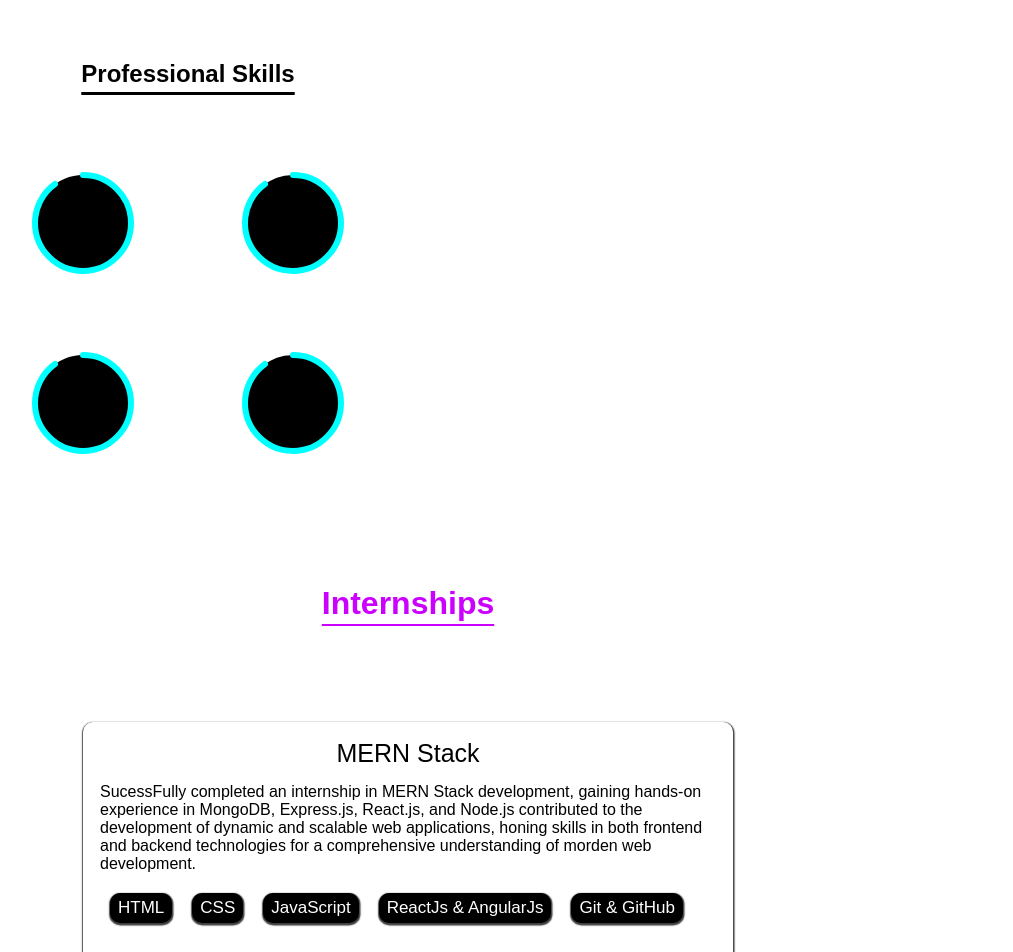
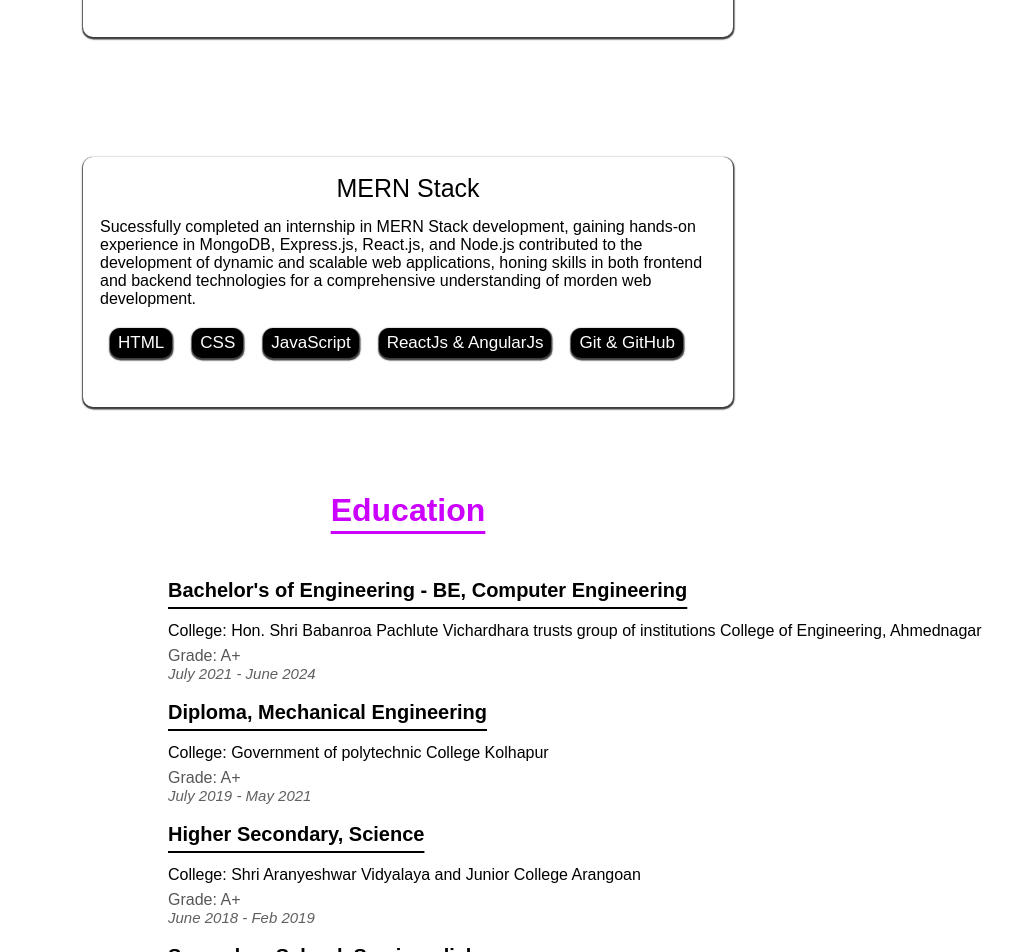
Before and after one commit to vaibhavgaikwad8476/Personal-portfolio, a React (Create React App) app: page /AboutMe in a window 1280 px wide. Shown: the part 800-1752 px from the top of the page, without its empty margins (232-1245 px from the left). Built offline with nearby package versions, Linux system fonts and the light colour scheme.

Commit message:
File Changes

```diff
--- a/src/AboutUs/About.css
+++ b/src/AboutUs/About.css
@@ -14,7 +14,7 @@ section{
 }
 .myskillbox1 {
     width: 600px;
-    height: auto; /* Change to 'auto' for dynamic height based on content */
+    height: auto;
     padding: 75px 90px;
     margin-left: 120px;
   }
@@ -193,7 +193,7 @@ position: relative;
     width: 120px;
     height: 160px;
 }
-.radial-bars .radial-bar .progress-bar{
+.radial-bars .radial-bar .progressbar{
     stroke-width: 10;
     stop-color: black;
     fill: transparent;
@@ -250,6 +250,9 @@ position: relative;
 .percentage{
     color: black;
 }
+.subheading{
+    color: black;
+}
 .radial-bar .percentage{
     position: absolute;
     top: 50%;
@@ -273,7 +276,7 @@ position: relative;
     opacity: 0;
 }
 .progress-line {
-    position: relative; /* Add this line */
+    position: relative;
     border-radius: 10px;
     width: 100%;
     height: 5px;
@@ -282,6 +285,7 @@ position: relative;
     transform: scale(0);
     transform-origin: left;
 }
+
 
 /* Edication and internahip */
 
@@ -294,7 +298,7 @@ position: relative;
     color:rgb(204, 0, 255);
 }
 .educations{
-    margin-left: 200px;
+    margin-left: 400px;
 }
 .Subeduhead{
     text-decoration: underline;
@@ -306,11 +310,10 @@ position: relative;
 }
 #grade{
     color: rgb(88, 87, 87);
-    margin-top: 5px;
+    margin-top: 7px;
 }
 .courseyear{
     color: rgb(97, 96, 96);
-    /* padding-top: 25px; */
     font-size: 15px;
 }
 .professionalskill{
@@ -338,7 +341,7 @@ position: relative;
         box-shadow: 0.3px 1.2px 1.2px 1.2px rgb(62, 61, 61);
         border: none;
         border-radius: 10px;
-        height: 300px;
+        height: 250px;
         width: 650px;
         margin-top: 50px;
         padding: 17px;
--- a/src/AboutUs/AboutMe.js
+++ b/src/AboutUs/AboutMe.js
@@ -1,13 +1,13 @@
 import React from 'react';
 import './About.css';
 import Navbar from '../Navbar/Navbar';
-import ProgressBar from 'react-bootstrap/ProgressBar';
+// import ProgressBar from 'react-bootstrap/ProgressBar';
 
 function AboutMe() {
   return (
     <>
       <Navbar />
-      <div id="skills">
+      {/* <div id="skills">
         <h1 className='heading-name'>My skills</h1>
         <section>
           <div class="myskillbox1">
@@ -18,7 +18,7 @@ function AboutMe() {
                 <div class="info">
                   <span>HTML</span>
                 </div>
-                <ProgressBar now={60}/>
+                <ProgressBar now={60} />
                 <div class="progress-line html">
                   <span></span>
                 </div>
@@ -70,7 +70,7 @@ function AboutMe() {
 
               <div class="radial-bar">
                 <svg x="0" y="0" viewBox="0 0 200 200">
-                <circle class="pragress-bar" cx="100" cy="100" r="80"></circle>
+                  <circle class="pragressbar" cx="100" cy="100" r="80"></circle>
                   <circle class="path path-1" cx="100" cy="100" r="80"></circle>
                   <div class="percentage">90%</div>
                   <div class="subheading">creativity</div>
@@ -79,7 +79,7 @@ function AboutMe() {
 
               <div class="radial-bar">
                 <svg x="0" y="0" viewBox="0 0 200 200">
-                <circle class="pragress-bar" cx="100" cy="100" r="80"></circle>
+                  <circle class="pragressbar" cx="100" cy="100" r="80"></circle>
                   <circle class="path path-1" cx="100" cy="100" r="80"></circle>
                   <div class="percentage">65%</div>
                   <div class="subheading">Communication</div>
@@ -88,7 +88,7 @@ function AboutMe() {
 
               <div class="radial-bar">
                 <svg x="0" y="0" viewBox="0 0 200 200">
-                <circle class="pragress-bar" cx="100" cy="100" r="80"></circle>
+                  <circle class="pragressbar" cx="100" cy="100" r="80"></circle>
                   <circle class="path path-1" cx="100" cy="100" r="80"></circle>
                   <div class="percentage">50%</div>
                   <div class="subheading">Problem Solving</div>
@@ -97,7 +97,7 @@ function AboutMe() {
 
               <div class="radial-bar">
                 <svg x="0" y="0" viewBox="0 0 200 200">
-                <circle class="pragress-bar" cx="100" cy="100" r="80"></circle>
+                  <circle class="pragressbar" cx="100" cy="100" r="80"></circle>
                   <circle class="path path-1" cx="100" cy="100" r="80"></circle>
                   <div class="percentage">80%</div>
                   <div class="subheading">TeamWork</div>
@@ -107,20 +107,15 @@ function AboutMe() {
             </div>
           </div>
         </section>
-      </div>
+      </div> */}
 
       <div>
         <h1 id="internshipHeading">Internships</h1>
 
         <div class="internDetails">
           <div class="internCards">
-            <p id="mernstack">MERN Stack</p>
-            SucessFully completed an internship in MERN Stack development, gaining hands-on experience in MongoDB, Express.js, React.js, and Node.js contributed to the development of dynamic and scalable web applications, honing skills in both frontend and backend technologies for a comprehensive understanding of morden web development.<br></br>
-            <button class="mernstackbtn">HTML</button>
-            <button class="mernstackbtn">CSS</button>
-            <button class="mernstackbtn">JavaScript</button>
-            <button class="mernstackbtn">ReactJs & AngularJs</button>
-            <button class="mernstackbtn">Git & GitHub</button>
+            <p id="mernstack">IDz Internship</p>
+            During my internship at IDZ, my role primarily involved serving as a network operator. This entailed managing and monitoring network sysytems, ensuring seamless connectivity, and troubleshooting any issues that arose. I gained invaluable hands-on-experience in configuring and maintaining network infrastructure, which deepened my understanding of networking principles and protocols. additionally, I collaborated closely with fellow team members, honing my tearwork and communication skills in a professional environment. My time at IDZ not only expanded my technical expertise but also provided me with practical insights into the dynamic field of network operations.<br></br>
           </div>
 
           <div class="internCards">
@@ -128,6 +123,16 @@ function AboutMe() {
             In Microsoft Fundamentals, focusing on cloud compuding, virtualization, and foundational Azure services to contribute to innovation and efficient clous-based solutions.<br></br>
             <button class="mernstackbtn">Cloud Computing</button>
             <button class="mernstackbtn">Azure Services</button>
+          </div>
+
+          <div class="internCards">
+          <p id="mernstack">MERN Stack</p>
+            Sucessfully completed an internship in MERN Stack development, gaining hands-on experience in MongoDB, Express.js, React.js, and Node.js contributed to the development of dynamic and scalable web applications, honing skills in both frontend and backend technologies for a comprehensive understanding of morden web development.<br></br>
+            <button class="mernstackbtn">HTML</button>
+            <button class="mernstackbtn">CSS</button>
+            <button class="mernstackbtn">JavaScript</button>
+            <button class="mernstackbtn">ReactJs & AngularJs</button>
+            <button class="mernstackbtn">Git & GitHub</button>
           </div>
         </div>
       </div>
@@ -139,7 +144,7 @@ function AboutMe() {
             <h3 class="Subeduhead">Bachelor's of  Engineering - BE, Computer Engineering</h3>
             <div class="educationDescription">
               <p>College: Hon. Shri Babanroa Pachlute Vichardhara trusts group of institutions College of Engineering, Ahmednagar</p>
-            <p class="grade">Grade: A+</p>
+              <p id="grade">Grade: A+</p>
               <i class="courseyear">July 2021 - June 2024</i>
 
             </div>
--- a/src/Home/Home.js
+++ b/src/Home/Home.js
@@ -14,12 +14,12 @@ function Home() {
                 <div className='container1'>
                     <div className='heading-container'>
                         <p className='heading'>Hello, <br />
-                            <span>I'm <span id="myName">Vaibhav Gaikwad</span> pursuing BE from SPPU, Pune</span>
+                            <span>I'm <span id="myName">Vaibhav Gaikwad</span> pursuing BE from Savitribai Phule Pune University.</span>
                         </p>
-                        <div className='typed-out'> "Front end Developer"</div>
+                        {/* <div className='typed-out'> "Front end Developer"</div> */}
                     </div>
                     <span id="description">
-                        👋 Hi, I'm Vaibhav Gaikwad, a front-end developer passionate about crafting visually appealing and user-friendly websites. With expertise in HTML, CSS, and JavaScript, I specialize in turning design concepts into seamless digital experiences. My tech stack includes React and Angular.js, and I'm always exploring new tools to enhance my skills. Let's connect and explore how I can bring your ideas to life! 🚀
+                        👋 Hi, I'm front-end developer passionate about crafting visually appealing and user-friendly websites. With expertise in HTML, CSS, and JavaScript, I specialize in turning design concepts into seamless digital experiences. My tech stack includes React and Angular.js, and I'm always exploring new tools to enhance my skills. Let's connect and explore how I can bring your ideas to life! 🚀
 
                     </span>
                     <br></br>
--- a/src/Project/Project.css
+++ b/src/Project/Project.css
@@ -21,28 +21,24 @@ flex-wrap: wrap;
 justify-content: space-around;
 margin: 15px;
 }
-
-.miprojectCards2{
-    justify-content: space-around;
-    margin: 15px;
-    cursor: pointer;
-
-}
 .cards{
     box-shadow: 0.3px 1.2px 1.2px 1.2px rgb(62, 61, 61);
     border: none;
     border-radius: 10px;
     height: 300px;
-    width: 650px;
+    width: 600px;
     margin-top: 50px;
     padding: 17px;
 }
 .miniProjectCards{
-    box-shadow: 0.3px 1.2px 1.2px 1.2px rgb(62, 61, 61);
+    box-shadow: 0.5px 1px 0.5px 0.5px rgb(62, 61, 61);
     border: none;
     border-radius: 10px;
     width: 300px;
     margin-top: 50px;
+    margin-bottom: 30px;
+    height: auto;
+    padding: 20px;
 }
 #projectname{
     text-align: center;
@@ -58,8 +54,14 @@ a{
     color: rgb(106, 0, 255);
 }
 #miniimg{
-    background-size: cover;
     width: 100%;
     display: inline-block;
-    height: 100%;
+    /* height: 100%; */
+    /* padding-bottom: 15px; */
 }
+.miniprojectname{
+    text-align: center;
+    font-size: 20px;
+    font-weight: bold;
+    padding-bottom: 10px;
+}
--- a/src/Project/Project.js
+++ b/src/Project/Project.js
@@ -67,11 +67,7 @@ function Project() {
         </div>
       </div>
 
-      <div class="miprojectCards2">
-      <h2 id="projectname"><a href='https://dice-rollerdesign.netlify.app/'>Demo</a></h2>
-      <h2 id="projectname"><a href='https://digital-clockdesign.netlify.app/'>Demo</a></h2>
-     <h2 id="projectname"> <a href='https://calculatorrutuja.netlify.app/'>Demo</a></h2>
-      </div>
+
 
     </div>
     </>
```
Lines whose indentation alone changed are shown as unchanged.
